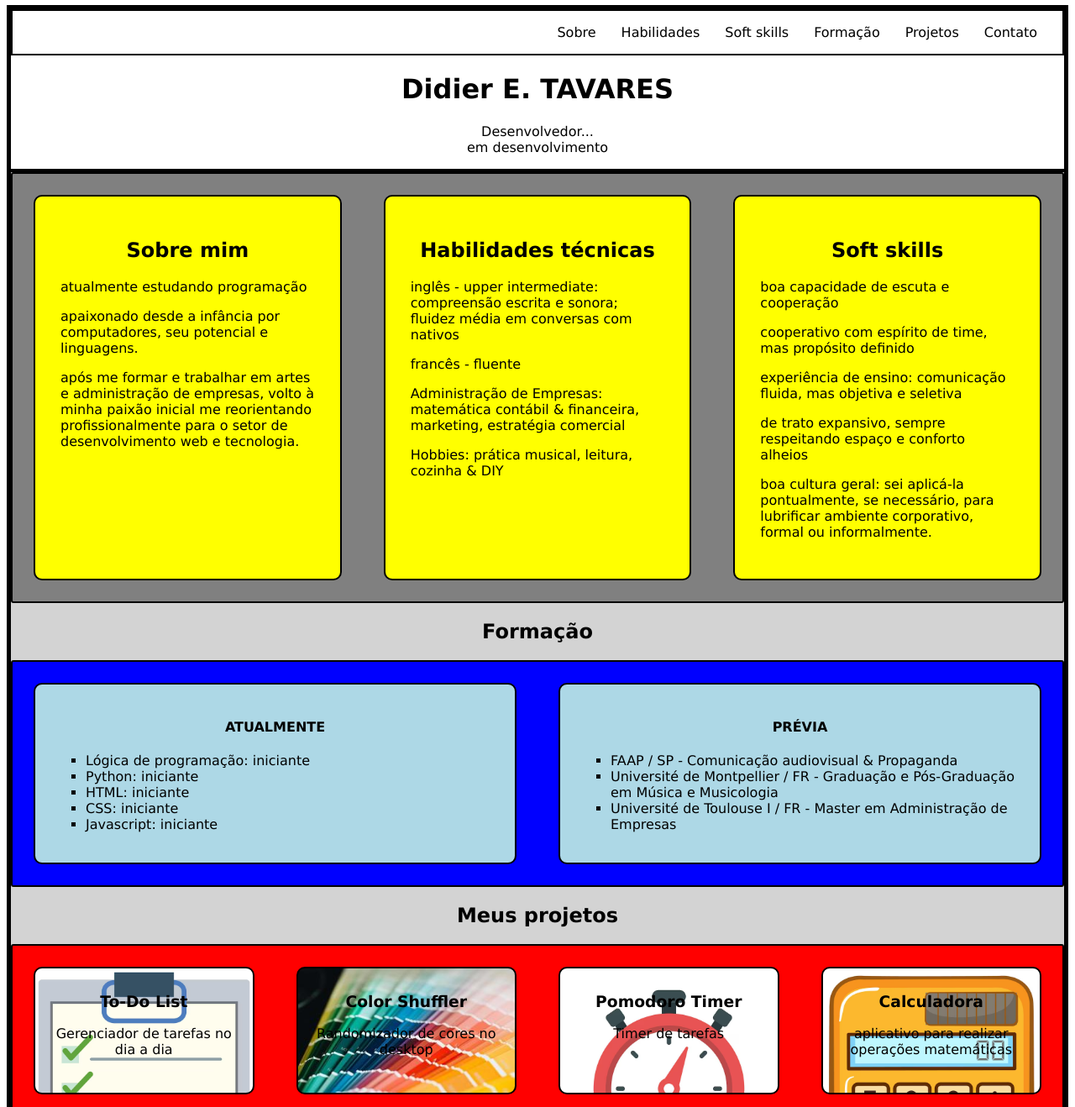
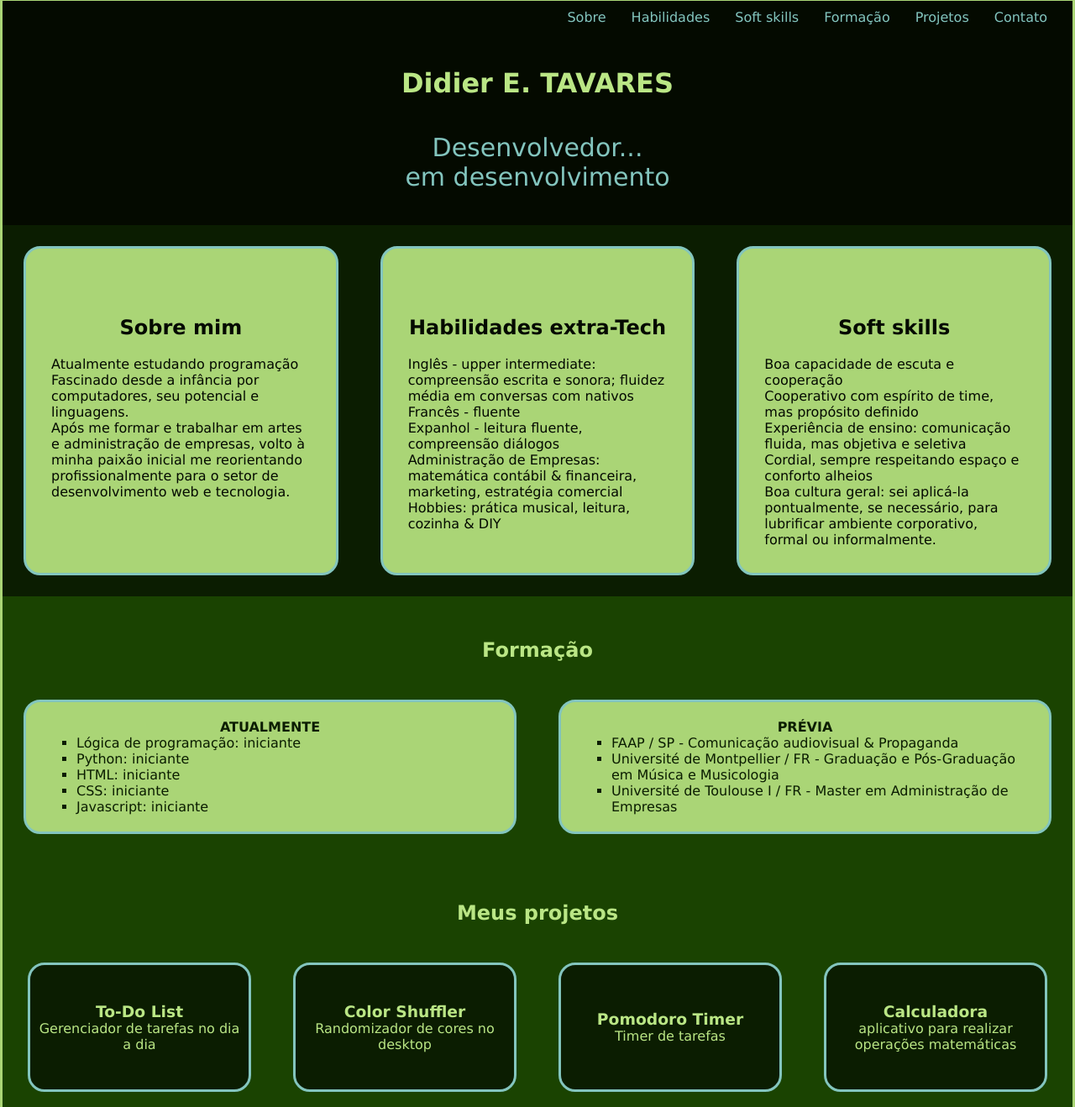
Before and after one commit to didiertavares/SCTec--cursoDevSoft-Desafio_Pratico, a plain HTML site: page index.html in a window 1280 px wide. Shown: the part 2-1320 px from the top of the page at 84% size. Drawn offline with Linux system fonts and the light colour scheme.

Commit message:
versº 5
CSS concluído
ajustes JS

```diff
--- a/index.html
+++ b/index.html
@@ -11,9 +11,9 @@
         <nav>
             <button id="reducedMenu">=</button>
             <ul class="menuList" id="menuList">
-                <li><a href="#sobre"">Sobre</a></li>
-                <li><a href="#habilidades">Habilidades</a></li>
-                <li><a href="#softskills">Soft skills</a></li>
+                <li id="sobreLi"><a href="#sobre"">Sobre</a></li>
+                <li id="habilidadesLi"><a href="#habilidades">Habilidades</a></li>
+                <li id="softskillsLi"><a href="#softskills">Soft skills</a></li>
                 <li><a href="#formacao">Formação</a></li>
                 <li><a href="#projetos">Projetos</a></li>
                 <li><a href="#contato">Contato</a></li>
@@ -27,17 +27,18 @@
             <div class="sobreBox" id="sobre">
                 <h2>Sobre mim</h2>
                 <div>
-                    <p>atualmente estudando programação</p>
-                    <p>apaixonado desde a infância por computadores, seu potencial e linguagens.</p>
-                    <p>após me formar e trabalhar em artes e administração de empresas, volto à minha paixão inicial me reorientando profissionalmente para o setor de desenvolvimento web e tecnologia.</p>
+                    <p>Atualmente estudando programação</p>
+                    <p>Fascinado desde a infância por computadores, seu potencial e linguagens.</p>
+                    <p>Após me formar e trabalhar em artes e administração de empresas, volto à minha paixão inicial me reorientando profissionalmente para o setor de desenvolvimento web e tecnologia.</p>
                 </div>
             </div>
             <div class="sobreBox" id="habilidades">
-                <h2>Habilidades técnicas</h2>
+                <h2>Habilidades extra-Tech</h2>
                 <div>
 
-                    <p>inglês - upper intermediate: compreensão escrita e sonora; fluidez média em conversas com nativos
-                    <p>francês - fluente</p>
+                    <p>Inglês - upper intermediate: compreensão escrita e sonora; fluidez média em conversas com nativos
+                    <p>Francês - fluente</p>
+                    <p>Expanhol - leitura fluente, compreensão diálogos</p>
                     <p>Administração de Empresas: matemática contábil & financeira, marketing, estratégia comercial</p>
                     <p> Hobbies: prática musical, leitura, cozinha & DIY</p>
                 </div>
@@ -45,11 +46,11 @@
             <div class="sobreBox" id="softskills">
                 <h2>Soft skills</h2>
                 <div>
-                    <p>boa capacidade de escuta e cooperação</p>
-                    <p>cooperativo com espírito de time, mas propósito definido</p>
-                    <p>experiência de ensino: comunicação fluida, mas objetiva e seletiva</p>
-                    <p>de trato expansivo, sempre respeitando espaço e conforto alheios</p>
-                    <p>boa cultura geral: sei aplicá-la pontualmente, se necessário, para lubrificar ambiente corporativo, formal ou informalmente.</p>
+                    <p>Boa capacidade de escuta e cooperação</p>
+                    <p>Cooperativo com espírito de time, mas propósito definido</p>
+                    <p>Experiência de ensino: comunicação fluida, mas objetiva e seletiva</p>
+                    <p>Cordial, sempre respeitando espaço e conforto alheios</p>
+                    <p>Boa cultura geral: sei aplicá-la pontualmente, se necessário, para lubrificar ambiente corporativo, formal ou informalmente.</p>
                 </div>
             </div>
         </section>
@@ -74,7 +75,8 @@
                 </ul>
             </div>
         </section>
-        <h2 id="projetos">Meus projetos</h2>
+        <section id="projetos">
+            <h2>Meus projetos</h2>
             <section id="sobreProjetos">
                 <div class="projBox" id="box1">
                     <h3>To-Do List</h3>
@@ -96,7 +98,9 @@
                     <p>aplicativo para realizar operações matemáticas</p>
                     <a href="#"></a>
                 </div>
-        </section  id="contato">
+            </section>
+        </section>
+        <section id="contato">
             <h2>Entre em contato</h2>
             <section id="formContato">
                 <div class="redes-sociais">
--- /dev/null
+++ b/modal.js
@@ -0,0 +1,5 @@
+const projBox = document.getElementsByClassName('projBox')
+
+projBox.addEventListener('clic', {
+    console.log("projeto clicado")
+}
--- a/script.js
+++ b/script.js
@@ -4,3 +4,14 @@ const menuList = document.getElementById("menuList")
 buttonMenu.addEventListener("click", function(){
     menuList.classList.toggle("ativa")
 })
+
+
+const projBox = document.querySelectorAll('.projBox')
+const projDiv = document.querySelector('#sobreProjetos div')
+
+
+projBox.forEach(projDiv => {
+    projDiv.addEventListener('click', function(){
+        console.log('projBox clicado', projDiv.id)
+    })
+})
--- a/styles.css
+++ b/styles.css
@@ -1,25 +1,39 @@
+*{
+    margin: 0;
+    padding 0;
+}
 body{
-    border: 3px solid black;
+    border: 3px solid rgb(170, 213, 118);
+    background-color: rgb(4, 10, 0);
     box-sizing: border-box;
+    color: rgb(186, 230, 133);
     font-family: Verdana, Geneva, Tahoma, sans-serif;
     min-height: 100vh;
 }
+h2{
+    padding-top: 50px;
+    padding-bottom: 20px;
+}
 header{
-    border: 2px solid black;
+    /* border: 2px solid black; */
     position: relative;
     text-align: center;
-    /*justify-self: center;*/
-    /*display: flex;
-    flex: column;
-    align-items: center;
-    justify-content: space-between;*/
+}
+header h1{
+    padding: 40px;
+}
+header p{
+    padding-bottom: 40px;
+    font-size: 30px;
+    color: rgb(131, 197, 190);
 }
 nav{
-    border: 2px solid black;
+    /* border: 2px solid black; */
+    color: rgb(131, 197, 190);
     display: flex;
     justify-content: right;
     align-items: center;
-    padding: 0px 30px;
+    padding: 10px 30px;
     /* position: relative; */
 }
 .menuList{
@@ -40,13 +54,15 @@ nav{
 @media(max-width:768px){
     #reducedMenu{
     display: block;
+    color: rgb(131, 197, 190);
     }
     .menuList{
     position: absolute;
     top: 20px;
     right: 20px;
     gap: 10px;
-    background: gray;
+    background: rgb(170, 213, 118);
+    color: rgb(11, 29, 1);
     flex-direction: column;
     display: none;
     }
@@ -55,12 +71,11 @@ nav{
     }
 }
 main{
-    border: 2px solid black;
-    background-color: lightgray;
+    /* border: 2px solid black; */
+    background-color: rgb(26, 67, 1);
 }
 section{
-    border: 2px solid black;
-    border-radius: 3px;
+    /* border: 2px solid black; */
     padding: 5px;
 }
 a {
@@ -68,46 +83,52 @@ a {
   text-decoration: none;
 }
 #sobremim{
-    background: gray;
+    background: rgb(11, 29, 1);
+    color: rgb(4, 10, 0);
     display: grid;
     grid-template-columns: repeat(auto-fit, minmax(300px,1fr));
     gap: 10px;
 }
 #sobreFormacao{
-    background: blue;
     display: grid;
     grid-template-columns: repeat(auto-fit, minmax(300px,1fr));
     gap: 10px;
+    color: rgb(4, 10, 0);
 }
 #sobreProjetos{
-    background: red;
     display: grid;
     grid-template-columns: repeat(auto-fit, minmax(300px,1fr));
     gap: 10px;
+    color: rgb(4, 10, 0);
 }
 .sobreBox{
-    border: 2px solid black;
-    border-radius: 10px;
-    background: yellow;
+    border: 3px solid rgb(131, 197, 190);
+    border-radius: 20px;
+    background: rgb(170, 213, 118);
     margin: 20px;
     padding: 30px;
     text-align: left;
 }
 .formBox{
-    border: 2px solid black;
-    border-radius: 10px;
-    background: lightblue;
+    border: 3px solid rgb(131, 197, 190);
+    border-radius: 20px;
+    background: rgb(170, 213, 118);
+    color: rgb(11, 29, 1);
     margin: 20px;
     padding: 20px;
     text-align: left;
 }
 .projBox{
-    border: 2px solid black;
-    border-radius: 10px;
+    border: 3px solid rgb(131, 197, 190);
+    border-radius: 20px;
+    background-color: rgb(11, 29, 1);
+    color: rgb(186, 230, 133);
     margin: 20px;
     padding: 10px;
     height: 8em;
     text-align: center;
+    align-content: center;
+    cursor: pointer;
 }
 ul{
     list-style: none;
@@ -119,7 +140,10 @@ h2{
 h4{
     justify-self: center;
 }
-#box1{
+#projetos{
+    background-color: rgb(26, 67, 1);
+}
+/* #box1{
     background-image: url("ilustracao-de-checklist-em-uma-prancheta_1308-181858.avif");
     background-repeat: no-repeat;
     background-size:100%;
@@ -138,41 +162,32 @@ h4{
     background-image: url("colorful-cartoon-calculator-illustration_1308-174688.avif");
     background-repeat: no-repeat;
     background-size: 100%;
-}
+} */
 #contato{
-    /* display: flex; */
-
-    /* align-items: center;
-    justify-content: center;
-    gap: 20px;
-    margin-bottom: 25px; */
+    background-color: rgb(11, 29, 1);
 }
 .lista-contatos{
     display: flex;
     flex-wrap: wrap;
-    /* flex-direction: row; */
     justify-content: space-around;
 }
 .redes-sociais{
     display: flex;
     flex-wrap: wrap;
-    /* flex-direction: row; */
     justify-content: center;
 }
 .contatoBox{
-    border: 2px solid black;
-    border-radius: 10px;
+    border: 3px solid rgb(131, 197, 190);
+    border-radius: 20px;
     margin: 20px;
     text-align: center;
     padding: 20px;
     cursor: pointer;
 }
 footer{
-    /* margin: 5px; */
-    border: 2px solid black;
-    padding: 5px;
-    /* height: 40px; */
-    background-color: lightpink;
+    /* border: 2px solid black; */
+    padding: 20px;
+    background-color: rgb(4, 10, 0);
+    color: rgb(131, 197, 190);
     text-align: center;
-    /* align-content: center; */
 }
```
Lines whose indentation alone changed are shown as unchanged.
